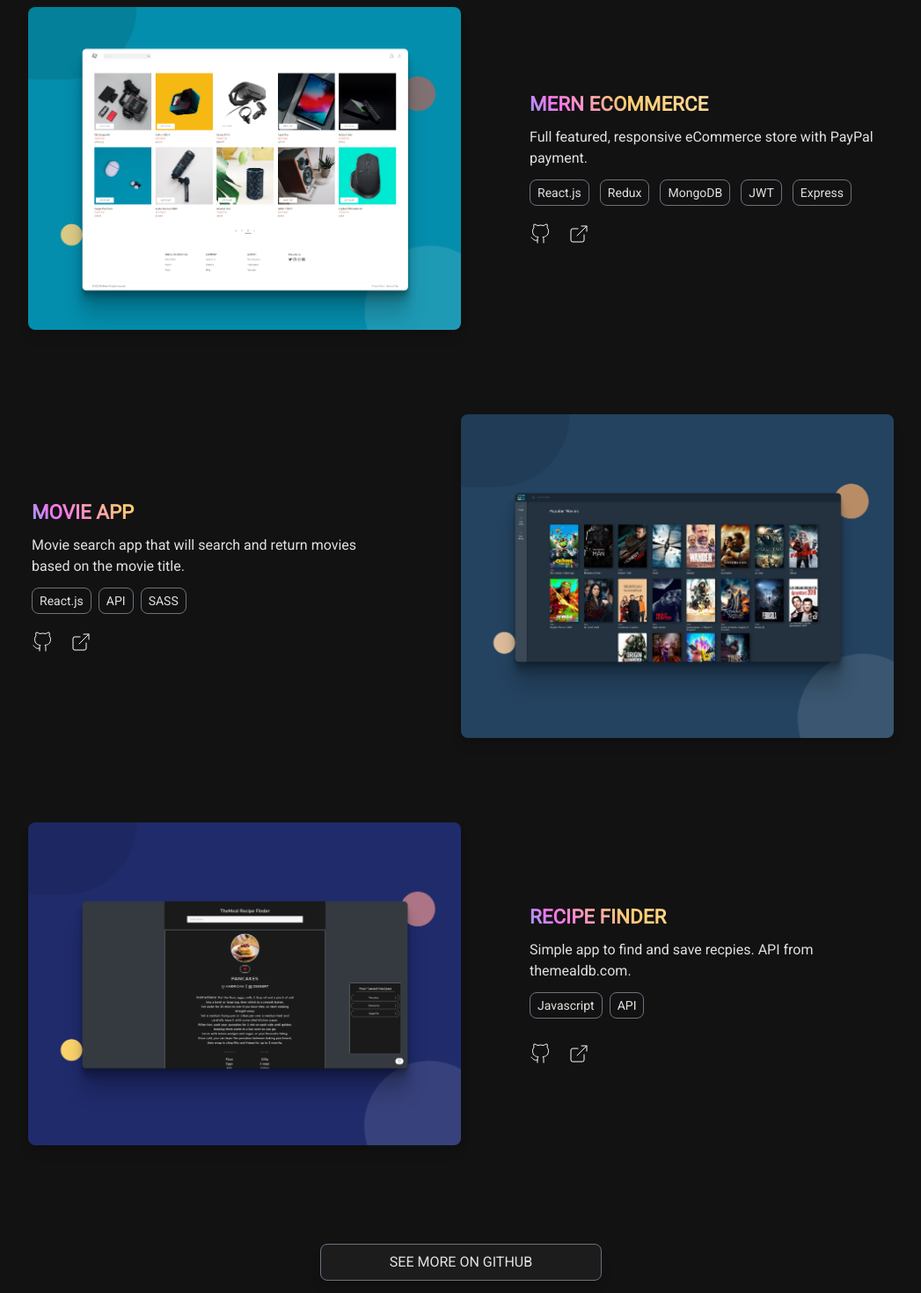
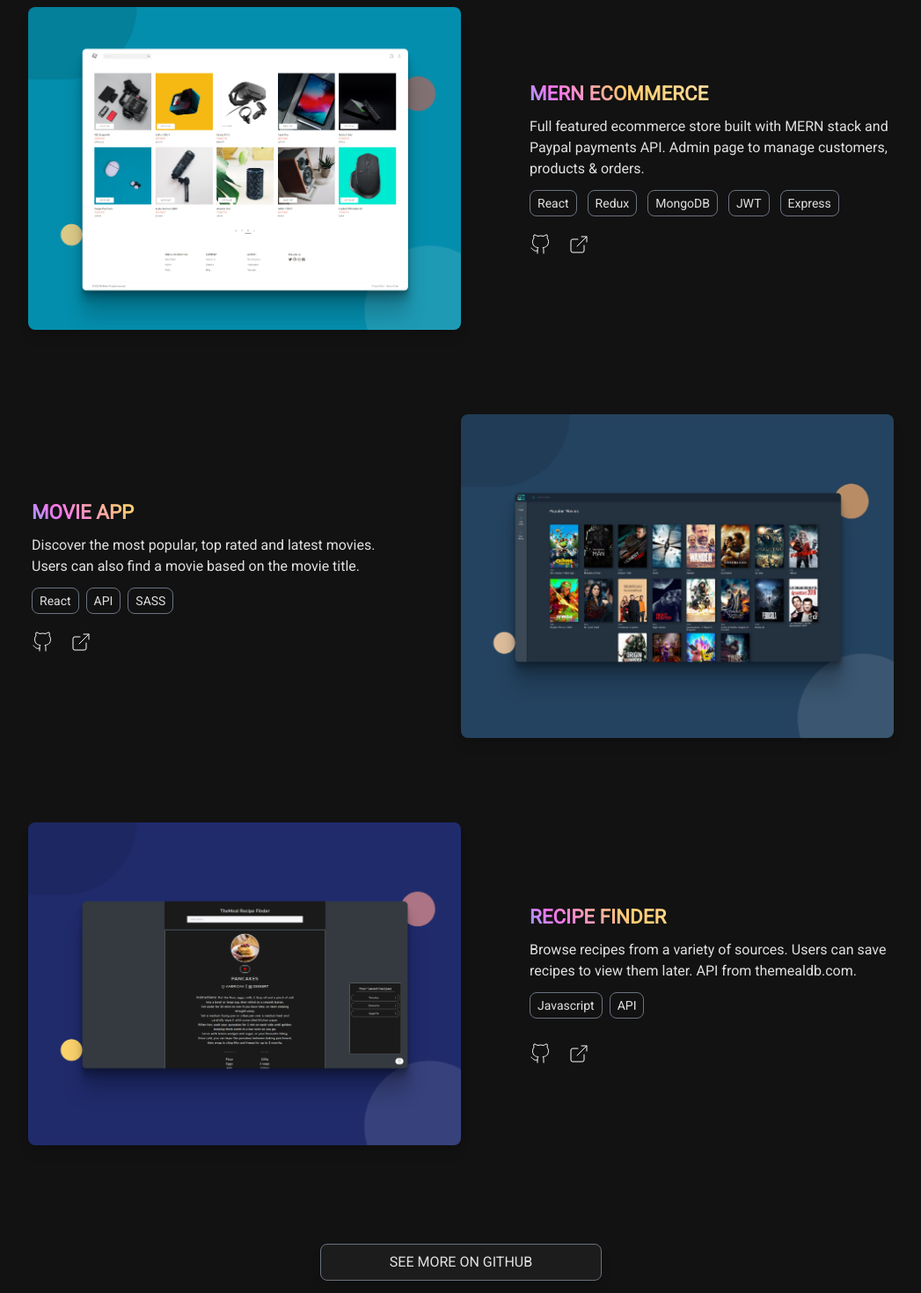
Before and after one commit to Deelip7/react-portfolio, a React (Create React App) app in the folder frontend/: page / in a window 1280 px wide. Shown: the part 1060-2530 px from the top of the page at 88% size, without its empty margins (116-1163 px from the left). Built offline with nearby package versions, Linux system fonts and the light colour scheme.

Commit message:
update projects details

```diff
--- a/frontend/src/components/Contact.js
+++ b/frontend/src/components/Contact.js
@@ -17,27 +17,27 @@ const Contact = () => {
             </a>
           </div>
           <p className='border-b-2 mt-3 inline-block border-gray-500'>Resume</p>
-          <div className='flex flex-row flex-wrap mt-7'>
-            <div className='gap-1 mr-4 mb-2 flex flex-row items-end border border-gray-500 p-2 rounded-lg text-sm'>
+          <div className='flex flex-row flex-wrap mt-7 gap-4'>
             <a href='https://www.linkedin.com/in/theelipan-prabakar-096437199/' target='_blank' rel='noreferrer'>
+              <span className='gap-1 mb-2 flex flex-row items-end border border-gray-500 p-2 rounded-lg text-sm'>
                 <img src='./images/linkedin.svg' alt='linkedin' />
+                Linkedin
+              </span>
             </a>
-              Linkedin
-            </div>
 
-            <div className='gap-1 mr-4 mb-2 flex flex-row items-end border border-gray-500 p-2 rounded-lg text-sm'>
             <a href='https://github.com/Deelip7' target='_blank' rel='noreferrer'>
+              <span className='gap-1 mb-2 flex flex-row items-end border border-gray-500 p-2 rounded-lg text-sm'>
                 <img src='./images/github.svg' alt='github' />
+                Github
+              </span>
             </a>
-              Github
-            </div>
 
-            <div className='gap-1 mb-2 flex flex-row items-end border border-gray-500 p-2 rounded-lg text-sm'>
             <a href='https://codepen.io/deelip7' target='_blank' rel='noreferrer'>
+              <span className='gap-1 mb-2 flex flex-row items-end border border-gray-500 p-2 rounded-lg text-sm'>
                 <img src='./images/codepen.svg' alt='codepen' />
+                Codepen
+              </span>
             </a>
-              Codepen
-            </div>
           </div>
         </div>
         <div className='m-auto mt-10 md:mt-0 max-w-xs md:max-w-sm'>
--- a/frontend/src/components/Project.js
+++ b/frontend/src/components/Project.js
@@ -12,9 +12,9 @@ const Project = () => {
             <img src='./images/rn2-mockup.png' alt='MERN eCommerce' className='w-100 md:w-6/12 rounded-lg shadow-lg' />
             <div className='flex flex-col overflow-auto  space-y-3 my-3 mx-1 w-100 md:w-5/12 '>
               <h3 className='uppercase font-bold text-lg'>MERN eCommerce</h3>
-              <p>Full featured, responsive eCommerce store with PayPal payment.</p>
+              <p>Full featured ecommerce store built with MERN stack and Paypal payments API. Admin page to manage customers, products & orders.</p>
               <div className='flex overflow-auto space-x-3 pb-2'>
-                <span className='border border-gray-500 px-2 py-1 rounded-lg text-sm'>React.js</span>
+                <span className='border border-gray-500 px-2 py-1 rounded-lg text-sm'>React</span>
                 <span className='border border-gray-500 px-2 py-1 rounded-lg text-sm'>Redux</span>
                 <span className='border border-gray-500 px-2 py-1 rounded-lg text-sm'>MongoDB</span>
                 <span className='border border-gray-500 px-2 py-1 rounded-lg text-sm'>JWT</span>
@@ -35,9 +35,9 @@ const Project = () => {
             <img src='./images/tmdb2-mockup.png' alt='Movie App' className='w-100  md:w-6/12 rounded-lg shadow-lg md:order-1' />
             <div className='flex flex-col space-y-3 my-3 mx-1 w-100 md:w-5/12'>
               <h3 className='uppercase font-bold text-lg'>Movie App</h3>
-              <p>Movie search app that will search and return movies based on the movie title.</p>
+              <p>Discover the most popular, top rated and latest movies. Users can also find a movie based on the movie title.</p>
               <div className='flex overflow-auto space-x-2 pb-2'>
-                <span className='border border-gray-500 px-2 py-1 rounded-lg text-sm'>React.js</span>
+                <span className='border border-gray-500 px-2 py-1 rounded-lg text-sm'>React</span>
                 <span className='border border-gray-500 px-2 py-1 rounded-lg text-sm'>API</span>
                 <span className='border border-gray-500 px-2 py-1 rounded-lg text-sm'>SASS</span>
               </div>
@@ -56,7 +56,7 @@ const Project = () => {
             <img src='./images/recipe2-mockup.png' alt='Recipe Finder' className='w-100  md:w-6/12 rounded-lg shadow-lg' />
             <div className='flex flex-col space-y-3 my-3 mx-1 w-100 md:w-5/12'>
               <h3 className='uppercase font-bold text-lg'>Recipe Finder</h3>
-              <p>Simple app to find and save recpies. API from themealdb.com.</p>
+              <p>Browse recipes from a variety of sources. Users can save recipes to view them later. API from themealdb.com.</p>
               <div className='flex overflow-auto space-x-2 pb-4'>
                 <span className='border border-gray-500 px-2 py-1 rounded-lg text-sm'>Javascript</span>
                 <span className='border border-gray-500 px-2 py-1 rounded-lg text-sm'>API</span>
@@ -73,11 +73,9 @@ const Project = () => {
           </div>
         </div>
       </article>
-      <div className='bg-gray shadow-lg uppercase border border-gray-500 rounded-lg text-center my-12 p-2 max-w-xs m-auto'>
-        <a href='https://github.com/Deelip7' target='_blank' rel='noreferrer'>
-          See more on Github
-        </a>
-      </div>
+      <a href='https://github.com/Deelip7' target='_blank' rel='noreferrer'>
+        <span className='bg-gray block shadow-lg uppercase border border-gray-500 rounded-lg text-center my-12 p-2 max-w-xs m-auto'>See more on Github</span>
+      </a>
     </>
   );
 };
```
Also changed, not shown: 1 other file (tests, documents, lock files or other folders). Lines whose indentation alone changed are shown as unchanged.
